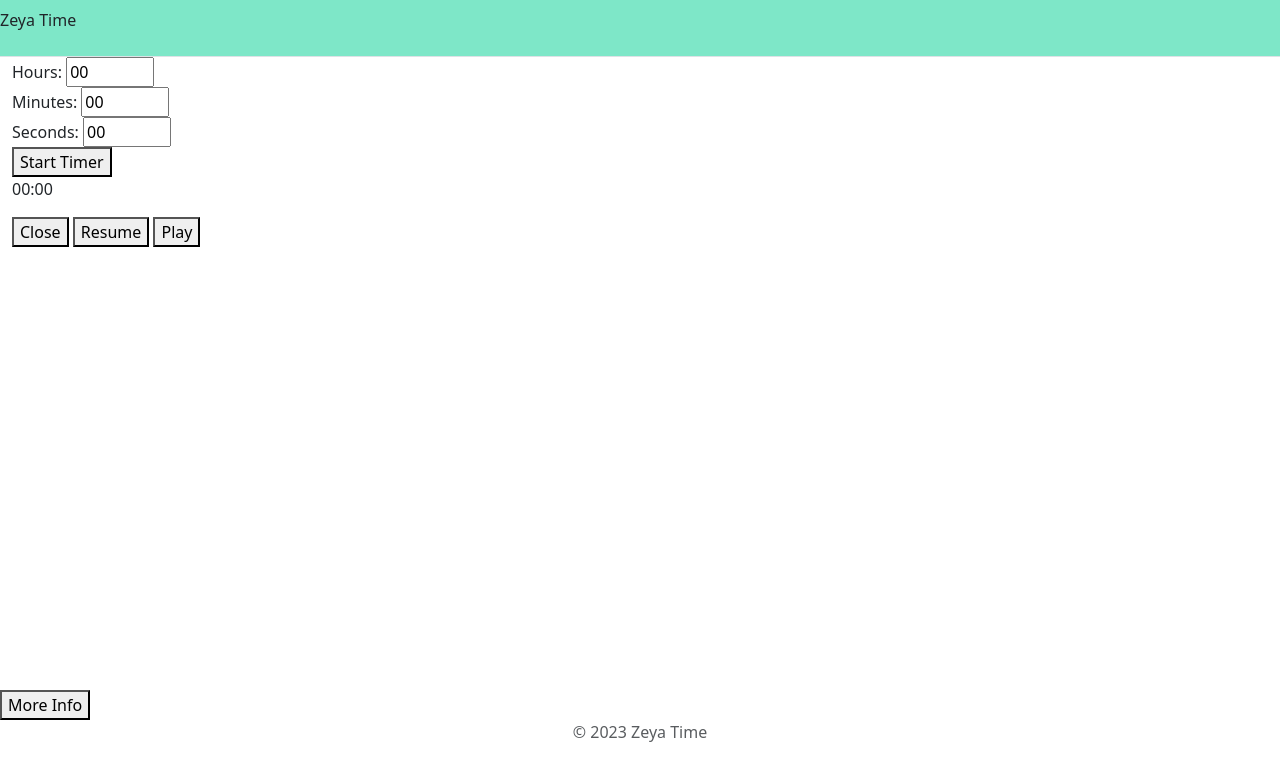
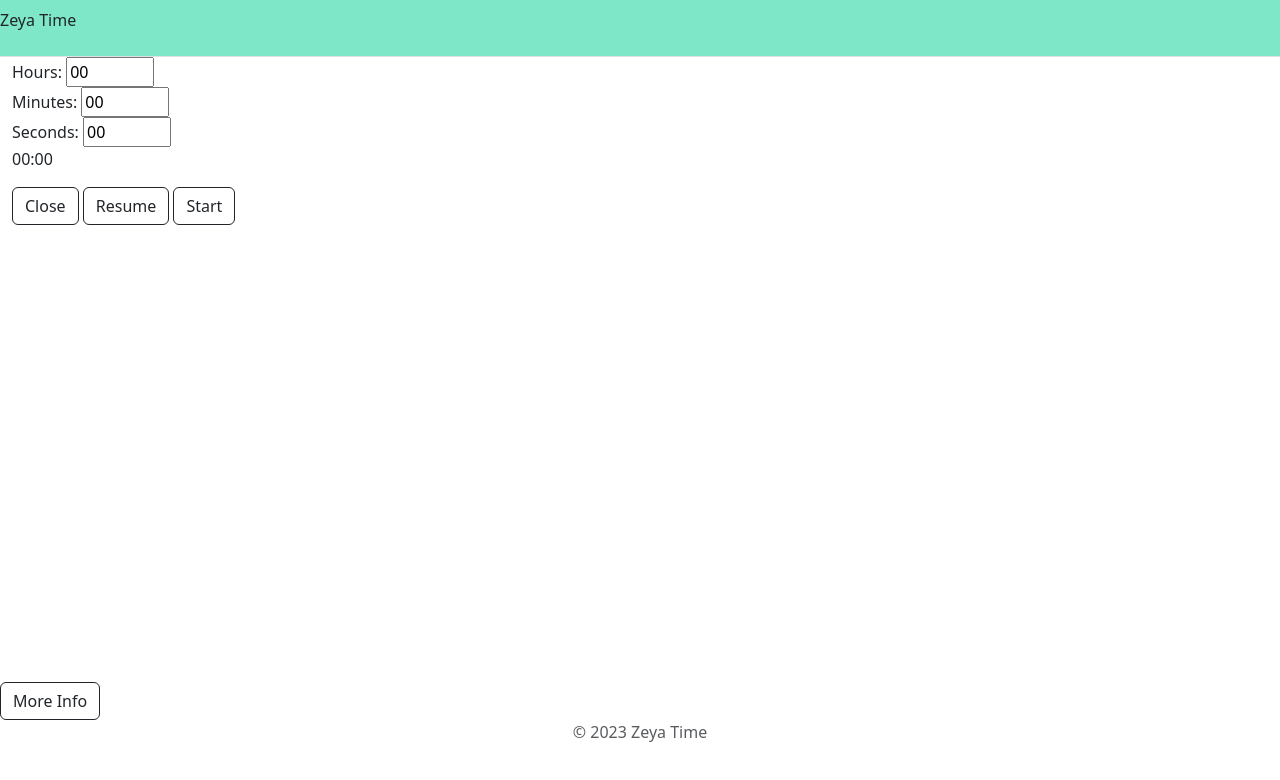
Before and after one commit to thunderain/Zeya-Time, a plain HTML site: page home.html in a window 1280 px wide. Drawn offline with nearby package versions, Linux system fonts and the light colour scheme.

Commit message:
Added bootstrap styling to buttons

```diff
--- a/home.html
+++ b/home.html
@@ -53,7 +53,6 @@
     <label for="seconds">Seconds:</label>
     <input type="number" id="seconds" min="0" max="59" value="00">
   </div>
-  <button onclick="startTimer()">Start Timer</button>
 
 
 </div><!--end of divTimer-->
@@ -72,9 +71,9 @@
 
 
 <div id="divTimerButtons" class="container-fluid">
-  <button id="btnCloseTimer" class="">Close</button>
-  <button id="btnResume" class="bn ">Resume</button>
-  <button id="btnPlay" class="bt">Play</button>
+  <button id="btnCloseTimer" class="btn active">Close</button>
+  <button id="btnResume" class="btn active ">Resume</button>
+  <button id="btnStart" class="btn active" onclick="startTimer()">Start</button>
 </div><!--end of divTimerButtons-->
 
 
@@ -84,7 +83,7 @@
 
 <div class="container" id="divFooter">
   <footer class="py-3 my-4 footer fixed-bottom">
-    <button class="bt" id="btnAbout">More Info</button>
+    <button class="btn active" id="btnAbout" onclick="popUpAbout()">More Info</button>
     <p class="text-center text-body-secondary">© 2023 Zeya Time</p>
   </footer>
 </div>
```
